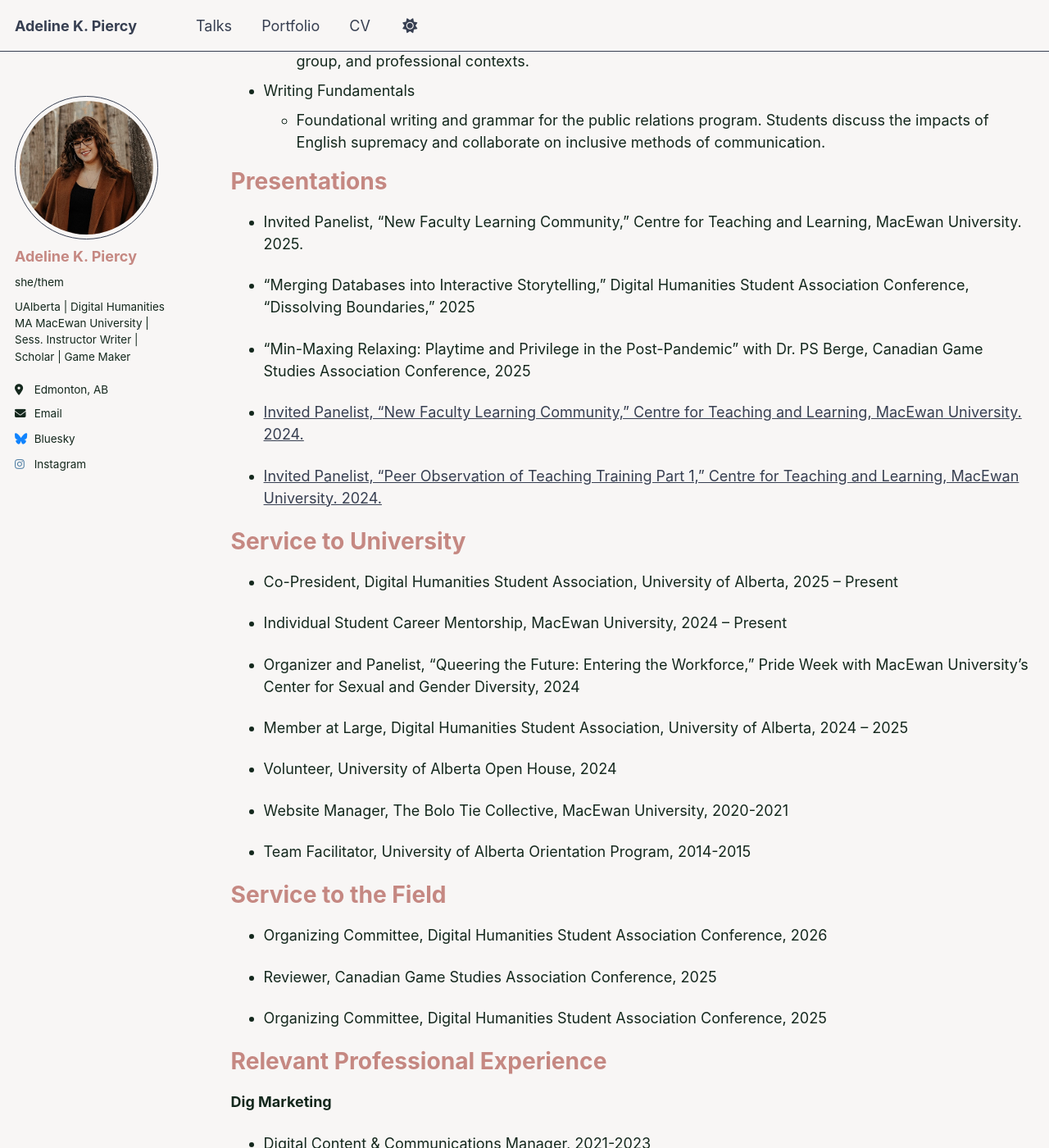
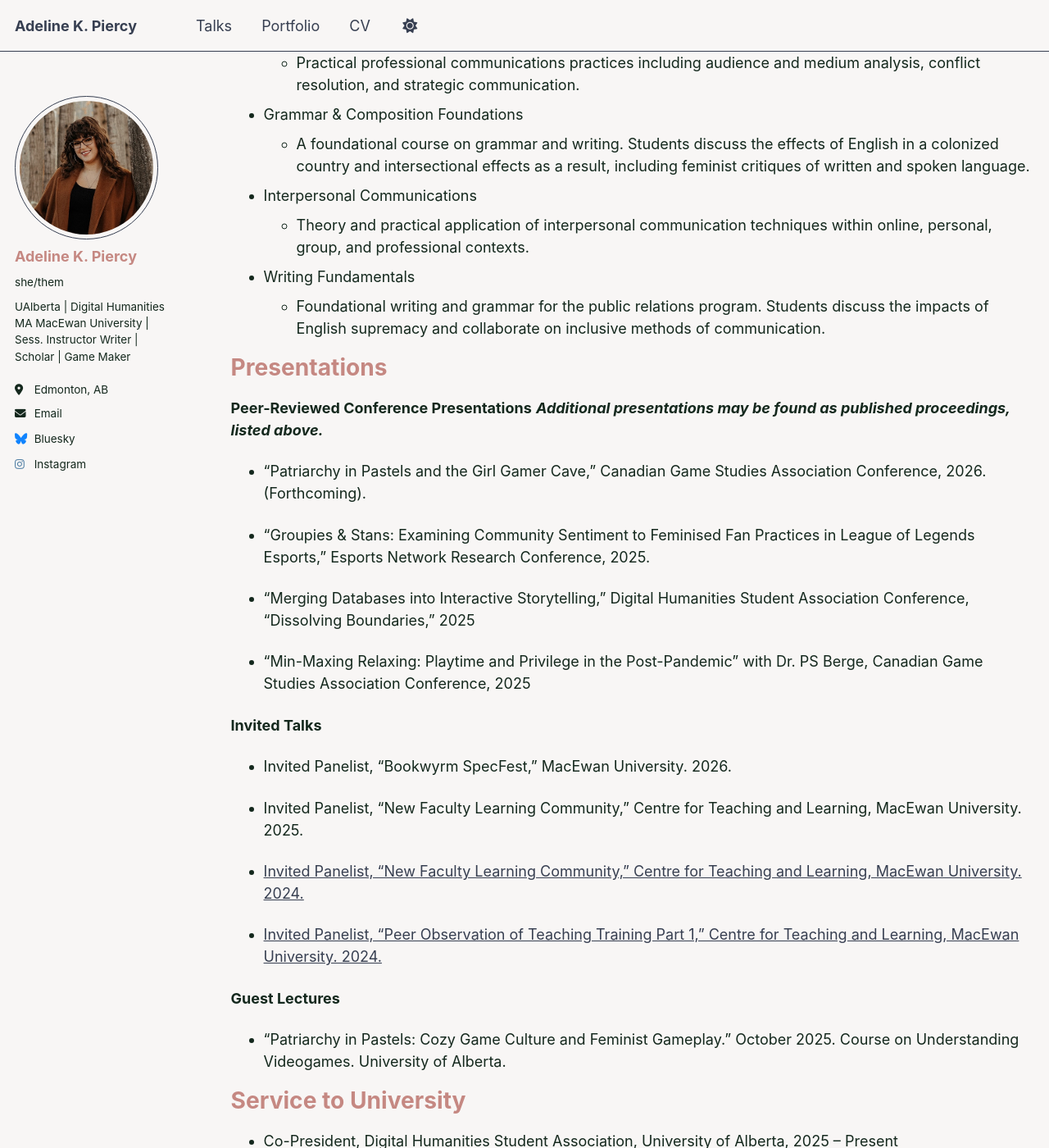
Before and after one commit to akpiercy/me, a Jekyll site: the page built from _pages/cv.md, in a window 1280 px wide and 1400 px high, scrolled down 3668 px. Shown: the whole window at 82% size. Built offline with Jekyll 4.4.1, drawn with Linux system fonts in a browser that asks for light colours; some of the changed text lies outside the part shown.

Commit message:
Revise CV with recent achievements and roles
Updated CV with new publications, presentations, and professional experience.

```diff
--- a/_pages/cv.md
+++ b/_pages/cv.md
@@ -45,6 +45,9 @@ Peer-Reviewed Publications
 ======
 * Piercy, Adeline K. (Accepted for forthcoming publication). “Mending the Appropriation of Yoga Through Origin Acknowledgements.” *MUSe: The MacEwan University Student eJournal*.
 
+* Piercy, Adeline K. & Berge, PS. (Forthcoming 2026). “Min-Maxxing Relaxing: Playtime and Privilege in the Post-Pandemic.” In Proceedings of the 17th Annual DiGRA Conference: Intersectional Pleasures. Presenting in Maynooth, Ireland. (Paper conditionally accepted for forthcoming publication.)
+
+
 Games and Media Publications
 ======
 [**Controlling Catastrophe: Indoor Gameplay to Support Sensory Dysfunction**](https://niche-canada.org/2025/10/31/controlling-catastrophe-indoor-gameplay-to-support-sensory-dysfunction/)
@@ -81,6 +84,10 @@ Essays and Popular Press Articles
 
 Fellowships and Awards
 ======
+
+2026
+------
+Winner, Interactive Fiction Technology Foundation Microgrant ($1,000)
 
 2025
 ------
@@ -140,22 +147,34 @@ Courses Taught
 
 Presentations
 ======
-* Invited Panelist, “New Faculty Learning Community,” Centre for Teaching and Learning, MacEwan University. 2025.
+**Peer-Reviewed Conference Presentations**
+***Additional presentations may be found as published proceedings, listed above.***
+* “Patriarchy in Pastels and the Girl Gamer Cave,” Canadian Game Studies Association Conference, 2026. (Forthcoming).
+
+* “Groupies & Stans: Examining Community Sentiment to Feminised Fan Practices in League of Legends Esports,” Esports Network Research Conference, 2025.
 
 * “Merging Databases into Interactive Storytelling,” Digital Humanities Student Association Conference, “Dissolving Boundaries,” 2025
 
 * “Min-Maxing Relaxing: Playtime and Privilege in the Post-Pandemic” with Dr. PS Berge, Canadian Game Studies Association Conference, 2025
 
+**Invited Talks**
+* Invited Panelist, “Bookwyrm SpecFest,” MacEwan University. 2026.
+
+* Invited Panelist, “New Faculty Learning Community,” Centre for Teaching and Learning, MacEwan University. 2025.
+
 * [Invited Panelist, “New Faculty Learning Community,” Centre for Teaching and Learning, MacEwan University. 2024.](/files/22024-10-25 Guest Speaker for NFLC - Adeline Piercy.pdf)
 
 * [Invited Panelist, “Peer Observation of Teaching Training Part 1,” Centre for Teaching and Learning, MacEwan University. 2024.](/files/2024-10-29 Guest Speaker for Peer Observation of Teaching Training - Adeline Piercy.pdf)
+
+**Guest Lectures**
+* “Patriarchy in Pastels: Cozy Game Culture and Feminist Gameplay.” October 2025. Course on Understanding Videogames. University of Alberta.
 
 
 Service to University
 ======
 * Co-President, Digital Humanities Student Association, University of Alberta, 2025 – Present
 
-* Individual Student Career Mentorship, MacEwan University, 2024 – Present
+* Individual Student Career Mentorship, MacEwan University, 2024 – 2025
 
 * Organizer and Panelist, “Queering the Future: Entering the Workforce,” Pride Week with MacEwan University’s Center for Sexual and Gender Diversity, 2024
 
@@ -170,6 +189,8 @@ Service to University
 
 Service to the Field
 ======
+* Reviewer, Canadian Game Studies Association Conference, 2026
+*
 * Organizing Committee, Digital Humanities Student Association Conference, 2026
 
 * Reviewer, Canadian Game Studies Association Conference, 2025
@@ -179,6 +200,12 @@ Service to the Field
 
 Relevant Professional Experience
 ======
+**Independent Contractor**
+* Editor & Manuscript Consultant, 2020-Present
+  * Provided developmental and line editing for two full-length novel manuscripts, focusing on narrative pacing, character arc consistency, world-building logic, and thematic coherence.
+  * Consult with authors on structural revision and style.
+
+
 **Dig Marketing**
 * Digital Content & Communications Manager, 2021-2023
   * Managed a small team of writers, including interviewing, hiring, and onboarding employees
@@ -203,6 +230,9 @@ Relevant Professional Experience
   * Designed catalogues for Read Alberta Books promotion
   * Planned Alberta Culture Days events with rural libraries
 
+Media & Press
+======
+* Media and Technology Studies, University of Alberta. (November 2025). Featured in spotlight article, [“Digital Humanities student Adeline Piercy publishes video essay on NiCHE website.”](https://www.ualberta.ca/en/media-technology-studies/about-us/news/2025/october/digital-humanities-student-adeline-piercy-publishes-video-essay-on-niche-website.html)
 
 Technical Skills
 ======
```
